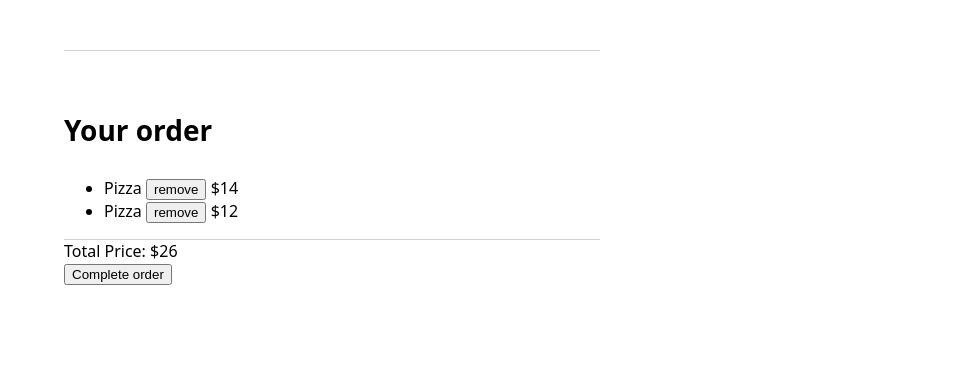
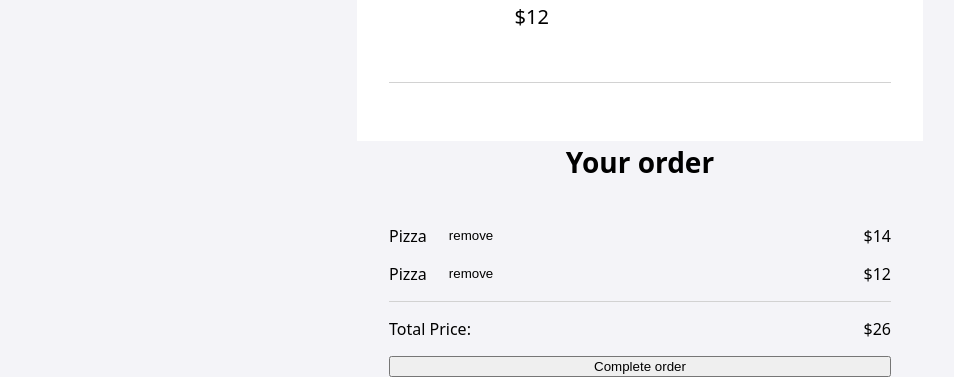
Before and after one commit to bakadja/restaurant-ordering-app, a website built with Vite: page index.html in a window 1280 px wide. Shown: the part 723-1100 px from the top of the page, without its empty margins (0-954 px from the left). Before the commit the page ends 1008 px from the top, so only its background shows below. Built offline with nearby package versions, Linux system fonts and the light colour scheme; a web font is replaced by a local one.

Commit message:
refactor: enhance CSS structure and styling for layout consistency and readability

```diff
--- a/src/style.css
+++ b/src/style.css
@@ -1,29 +1,32 @@
-*, *::before, *::after {
-    box-sizing: border-box;
+*,
+*::before,
+*::after {
+  box-sizing: border-box;
 }
 
 html {
   font-size: 16px;
+  background-color: #f4f4f8;
+  display: flex;
+  justify-content: center;
+  align-content: center;
+  margin-top: 5%;
 }
-html,
+
+/* site layout */
 body {
   margin: 0;
   padding: 0;
   font-family: "Smythe", system-ui;
-}
-
-/* site layout */
-body {
   max-width: 664px;
-  max-height: 1200px;
+  max-height: 100vh;
   display: grid;
-  grid-template-columns: 2em 2em 1fr 2em 2em;
+  grid-template-columns: 2em 1fr 2em;
   grid-template-areas:
-    ".... .... .... .... ...."
-    ".... head head head ...."
-    ".... .... main .... ...."
-    ;
+    " head head head "
+    " .... main .... ";
   gap: 2em 0;
+  background-color: #fff;
 }
 
 .site-header {
@@ -49,7 +52,13 @@ h3 {
 header {
   font-weight: 400;
 }
-
+ul {
+  padding: 0;
+  margin: 0;
+}
+li {
+  list-style: none;
+}
 
 /* ***************************************** */
 /* *************** header ****************** */
@@ -70,7 +79,7 @@ header {
 }
 
 .site-header__title {
-  margin-bottom: .125em;
+  margin-bottom: 0.125em;
 }
 
 /* ***************************************** */
@@ -90,17 +99,17 @@ main {
 /* menu-item */
 .menu-item__title {
   margin: 0;
-  margin-bottom: .5em;
+  margin-bottom: 0.5em;
 }
 .menu-item__ingredients {
   font-size: 1rem;
-  color: #8B8B8B;
-  margin: 0
+  color: #8b8b8b;
+  margin: 0;
 }
 
 .menu-item__price {
   font-size: 1.25rem;
-  margin-top: .5em;
+  margin-top: 0.5em;
 }
 
 .menu-item__add-btn {
@@ -110,10 +119,41 @@ main {
   background-color: #fff;
   border: none;
   border-radius: 50%;
-  border: 1.5px solid #DEDEDE
+  border: 1.5px solid #dedede;
 }
 
 .divider {
-  border-bottom: 1px solid #D2D2D2;
+  border-bottom: 1px solid #d2d2d2;
   grid-column: 1 / -1;
 }
+
+/* Order Section */
+
+.order-section {
+  display: grid;
+  gap: 1em 0;
+}
+
+.order-section__title {
+  text-align: center;
+}
+.order-list {
+  display: grid;
+  gap: 1em 0;
+}
+.order-item {
+  display: flex;
+  justify-content: space-between;
+  gap: 1em;
+}
+.order-item__remove-btn {
+  margin-right: auto;
+  border: none;
+  background-color: unset;
+}
+.order-total {
+  display: flex;
+  justify-content: space-between;
+}
+
+/* Utility CSS class for reusable styling. */
```
